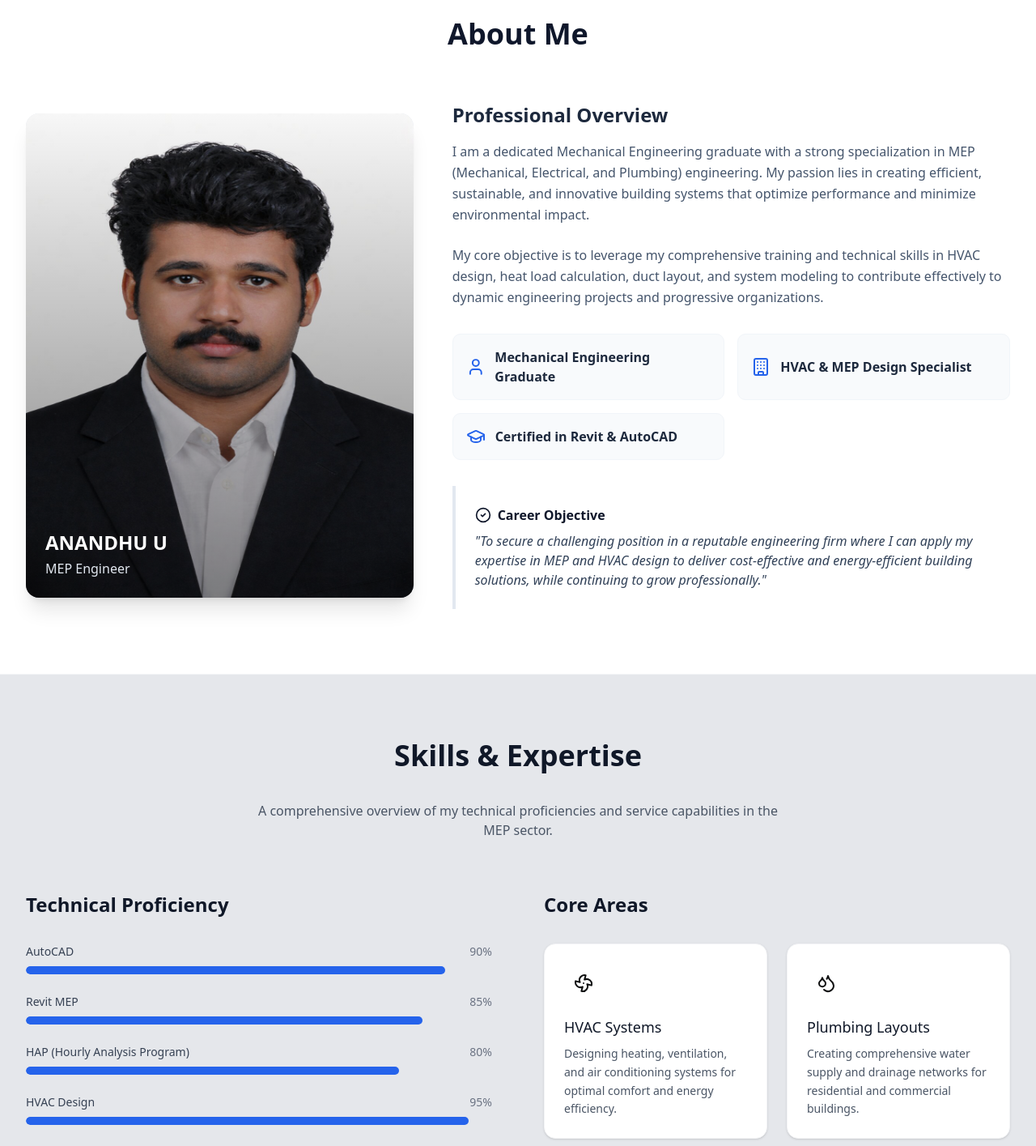
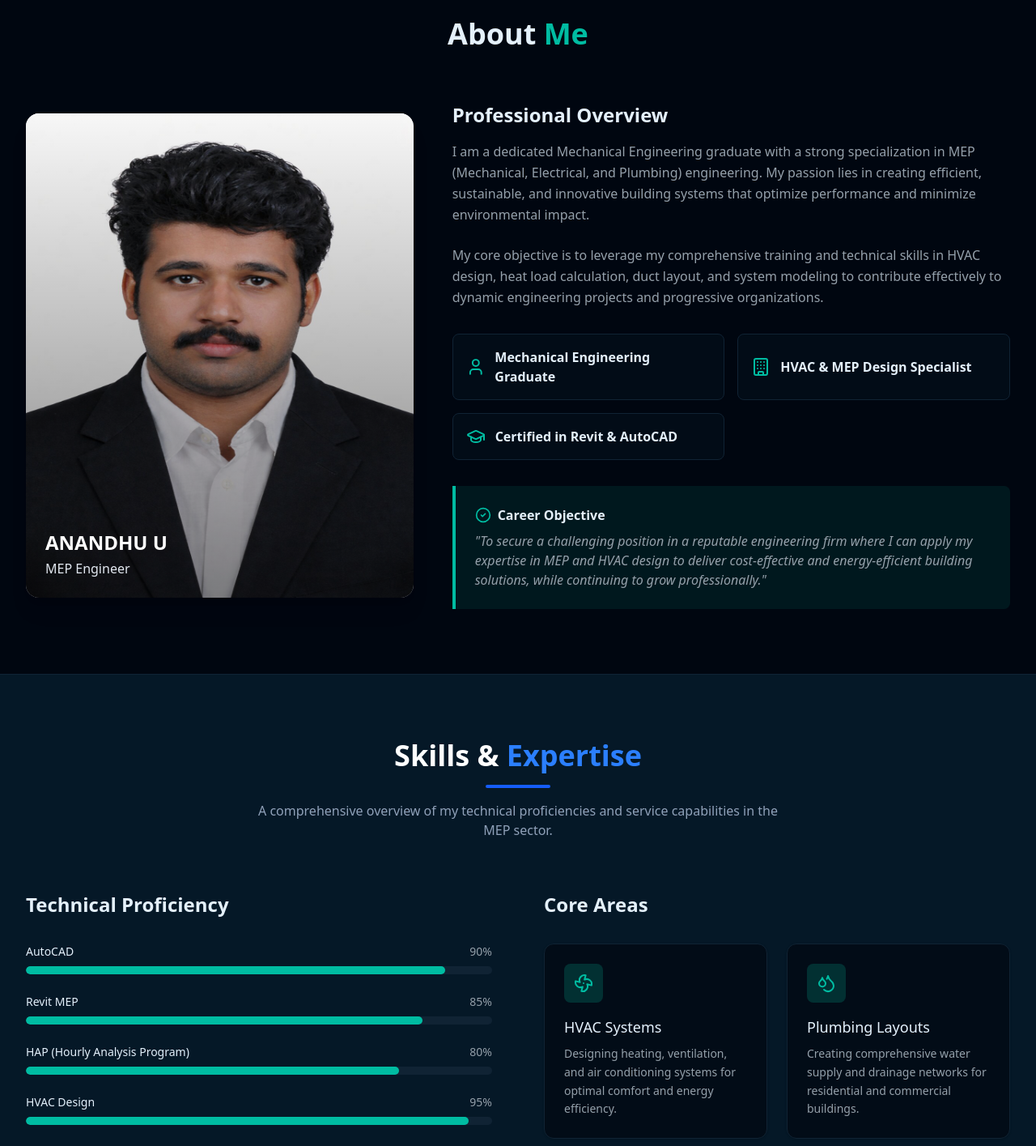
Before and after one commit to Anandhu936/my-new-portfolio, a Next.js app: page / in a window 1280 px wide. Shown: the part 820-2235 px from the top of the page at 81% size. Built offline with nearby package versions, Linux system fonts and the light colour scheme; a web font is replaced by a local one.

Commit message:
theme updated

```diff
--- a/app/globals.css
+++ b/app/globals.css
@@ -1,7 +1,5 @@
 @import "tailwindcss";
 @import "tw-animate-css";
-
-
 
 @theme inline {
   --radius-sm: calc(var(--radius) - 4px);
@@ -42,41 +40,39 @@
 }
 
 :root {
-  --radius: 0.625rem;
-  --background: oklch(1 0 0);
-  --foreground: oklch(16.304% 0.00269 248.154);
-  --card: oklch(1 0 0);
-  --card-foreground: oklch(0.145 0 0);
-  --popover: oklch(1 0 0);
-  --popover-foreground: oklch(0.145 0 0);
-  --primary: oklch(.546 .2153 262.87);
-  --primary-foreground: oklch(0.985 0 0);
-  --secondary: oklch(0.9676 .007 247.9);
-  --secondary-foreground: oklch(0.205 0 0);
-  --muted: oklch(0.97 0 0);
-  --muted-foreground: oklch(0.5547 0.0407 256.4);
-  --accent: oklch(0.97 0 0);
-  --accent-foreground: oklch(0.205 0 0);
-  --destructive: oklch(0.577 0.245 27.325);
-  --border: oklch(0.929 0.0126 255.53);
-  --input: oklch(0.922 0 0);
-  --ring: oklch(0.708 0 0);
-  --chart-1: oklch(0.646 0.222 41.116);
-  --chart-2: oklch(0.6 0.118 184.704);
-  --chart-3: oklch(0.398 0.07 227.392);
-  --chart-4: oklch(0.828 0.189 84.429);
-  --chart-5: oklch(0.769 0.188 70.08);
-  --sidebar: oklch(0.985 0 0);
-  --sidebar-foreground: oklch(0.145 0 0);
-  --sidebar-primary: oklch(0.205 0 0);
-  --sidebar-primary-foreground: oklch(0.985 0 0);
-  --sidebar-accent: oklch(0.97 0 0);
-  --sidebar-accent-foreground: oklch(0.205 0 0);
-  --sidebar-border: oklch(0.922 0 0);
-  --sidebar-ring: oklch(0.708 0 0);
+  --radius: 0.5rem;
+  --background: oklch(0.12 0.03 245);
+  --foreground: oklch(0.95 0.02 245);
+  --card: oklch(0.15 0.03 245);
+  --card-foreground: oklch(0.95 0.02 245);
+  --popover: oklch(0.15 0.03 245);
+  --popover-foreground: oklch(0.95 0.02 245);
+  --primary: oklch(0.70 0.15 180);
+  --primary-foreground: oklch(0.12 0.03 245);
+  --secondary: oklch(0.20 0.04 245);
+  --secondary-foreground: oklch(0.95 0.02 245);
+  --muted: oklch(0.20 0.04 245);
+  --muted-foreground: oklch(0.70 0.02 245);
+  --accent: oklch(0.25 0.05 180);
+  --accent-foreground: oklch(0.95 0.02 245);
+  --destructive: oklch(0.60 0.20 30);
+  --border: oklch(0.25 0.04 245);
+  --input: oklch(0.25 0.04 245);
+  --ring: oklch(0.70 0.15 180);
+  --chart-1: oklch(0.70 0.15 180);
+  --chart-2: oklch(0.60 0.18 200);
+  --chart-3: oklch(0.50 0.12 240);
+  --chart-4: oklch(0.80 0.10 160);
+  --chart-5: oklch(0.65 0.15 190);
+  --sidebar: oklch(0.10 0.02 245);
+  --sidebar-foreground: oklch(0.90 0.02 245);
+  --sidebar-primary: oklch(0.70 0.15 180);
+  --sidebar-primary-foreground: oklch(0.12 0.03 245);
+  --sidebar-accent: oklch(0.20 0.04 245);
+  --sidebar-accent-foreground: oklch(0.95 0.02 245);
+  --sidebar-border: oklch(0.20 0.04 245);
+  --sidebar-ring: oklch(0.70 0.15 180);
 }
-
-
 
 @layer base {
   * {
@@ -95,16 +91,8 @@
   --font-montserrat: var(--font-montserrat);
 }
 
-
 @layer utilities {
   .font-montserrat {
     font-family: var(--font-montserrat), sans-serif;
   }
 }
-
-@layer base {
-  :root {
-    --primary: 221.2 83.2% 53.3%; /* This is a HSL value */
-    /* ... */
-  }
-}
--- a/components/AboutSection.tsx
+++ b/components/AboutSection.tsx
@@ -29,7 +29,7 @@ const About: React.FC = () => {
   return (
     <section
       id="about"
-      className=" py-10 lg:py-20 bg-white border-t border-slate-100"
+      className=" py-10 lg:py-20 bg-background border-t border-border"
     >
       <div className="max-w-7xl mx-auto px-4 sm:px-6 lg:px-8">
         <motion.div
@@ -39,8 +39,8 @@ const About: React.FC = () => {
           transition={{ duration: 0.6 }}
           className="text-center mb-16"
         >
-          <h2 className="text-3xl md:text-4xl font-bold text-slate-900 mb-4">
-            About Me
+          <h2 className="text-3xl md:text-4xl font-bold text-foreground mb-4">
+            About <span className="text-primary">Me</span>
           </h2>
 
         </motion.div>
@@ -83,17 +83,17 @@ const About: React.FC = () => {
             transition={{ duration: 0.6, delay: 0.4 }}
             className="lg:col-span-7"
           >
-            <h3 className="text-2xl font-bold text-slate-800 mb-4">
+            <h3 className="text-2xl font-bold text-foreground mb-4">
               Professional Overview
             </h3>
-            <p className="text-slate-600 mb-6 leading-relaxed">
+            <p className="text-muted-foreground mb-6 leading-relaxed">
               I am a dedicated Mechanical Engineering graduate with a strong
               specialization in MEP (Mechanical, Electrical, and Plumbing)
               engineering. My passion lies in creating efficient, sustainable,
               and innovative building systems that optimize performance and
               minimize environmental impact.
             </p>
-            <p className="text-slate-600 mb-8 leading-relaxed">
+            <p className="text-muted-foreground mb-8 leading-relaxed">
               My core objective is to leverage my comprehensive training and
               technical skills in HVAC design, heat load calculation, duct
               layout, and system modeling to contribute effectively to dynamic
@@ -105,10 +105,10 @@ const About: React.FC = () => {
               {highlights.map((item, index) => (
                 <div
                   key={index}
-                  className="flex items-center gap-3 bg-slate-50 p-4 rounded-lg border border-slate-100"
+                  className="flex items-center gap-3 bg-card p-4 rounded-lg border border-border hover:border-primary/50 transition-colors"
                 >
                   {item.icon}
-                  <span className="font-semibold text-slate-800">
+                  <span className="font-semibold text-foreground">
                     {item.title}
                   </span>
                 </div>
@@ -116,12 +116,12 @@ const About: React.FC = () => {
             </div>
 
             {/* Career Objective Box */}
-            <div className="bg-primary-50 border-l-4 border-primary-500 p-6 rounded-r-lg">
-              <h4 className="flex items-center gap-2 font-bold text-slate-900 mb-2">
-                <CheckCircle2 className="text-primary-500" size={20} /> Career
+            <div className="bg-primary/10 border-l-4 border-primary p-6 rounded-r-lg">
+              <h4 className="flex items-center gap-2 font-bold text-foreground mb-2">
+                <CheckCircle2 className="text-primary" size={20} /> Career
                 Objective
               </h4>
-              <p className="text-slate-700 italic">
+              <p className="text-muted-foreground italic">
                 &quot;To secure a challenging position in a reputable
                 engineering firm where I can apply my expertise in MEP and HVAC
                 design to deliver cost-effective and energy-efficient building
--- a/components/Footer.tsx
+++ b/components/Footer.tsx
@@ -6,7 +6,7 @@ import { Facebook, Instagram, Twitter, Github } from "lucide-react";
 
 export default function Footer() {
     return (
-        <footer className="bg-white backdrop-blur-md border-t border-border/50 py-8 ">
+        <footer className="bg-card backdrop-blur-md border-t border-border py-8 ">
             <div className="max-w-7xl mx-auto px-6 flex flex-col md:flex-row items-center justify-between gap-6">
                 {/* Navigation */}
                 <nav className="flex space-x-6 text-sm font-medium">
--- a/components/Navigation.tsx
+++ b/components/Navigation.tsx
@@ -5,7 +5,7 @@ import MobileNavigation from "./MobileNavigation";
 
 export default function Navbar() {
     return (
-        <nav className="sticky top-0 z-50 bg-white backdrop-blur-md border-b border-border/50">
+        <nav className="sticky top-0 z-50 bg-card/95 backdrop-blur-md border-b border-border">
             <div className="max-7xl mx-auto px-4 sm:px-6 lg:px-8">
                 <div className="flex justify-between items-center h-20">
                     {/* {logo} */}
--- a/components/SkillsSection.tsx
+++ b/components/SkillsSection.tsx
@@ -39,7 +39,7 @@ const serviceAreas = [
 
 export function SkillsSection() {
   return (
-    <section id="skills" className="py-10 lg:py-20 bg-gray-200 border-y border-gray-100">
+    <section id="skills" className="py-10 lg:py-20 bg-secondary border-y border-border">
       <div className="max-w-7xl mx-auto px-4 sm:px-6 lg:px-8">
         <motion.div
           initial={{ opacity: 0, y: 20 }}
@@ -48,11 +48,11 @@ export function SkillsSection() {
           transition={{ duration: 0.5 }}
           className="text-center mb-16"
         >
-          <h2 className="text-3xl md:text-4xl font-bold text-gray-900 mb-4">
-            Skills & Expertise
+          <h2 className="text-3xl md:text-4xl font-bold text-white mb-4">
+            Skills & <span className="text-blue-500">Expertise</span>
           </h2>
-          <div className="h-1 w-20 bg-primary-600 mx-auto rounded-full" />
-          <p className="mt-4 text-gray-600 max-w-2xl mx-auto">
+          <div className="h-1 w-20 bg-blue-600 mx-auto rounded-full" />
+          <p className="mt-4 text-slate-400 max-w-2xl mx-auto">
             A comprehensive overview of my technical proficiencies and service capabilities in the MEP sector.
           </p>
         </motion.div>
@@ -65,15 +65,15 @@ export function SkillsSection() {
             viewport={{ once: true }}
             transition={{ duration: 0.5 }}
           >
-            <h3 className="text-2xl font-semibold mb-8 text-gray-900">Technical Proficiency</h3>
+            <h3 className="text-2xl font-semibold mb-8 text-foreground">Technical Proficiency</h3>
             <div className="space-y-6">
               {technicalSkills.map((skill, index) => (
                 <div key={skill.name}>
                   <div className="flex justify-between mb-2">
-                    <span className="text-sm font-medium text-gray-700">{skill.name}</span>
-                    <span className="text-sm font-medium text-gray-500">{skill.level}%</span>
+                    <span className="text-sm font-medium text-foreground">{skill.name}</span>
+                    <span className="text-sm font-medium text-muted-foreground">{skill.level}%</span>
                   </div>
-                  <div className="w-full bg-gray-200 rounded-full h-2.5 overflow-hidden">
+                  <div className="w-full bg-border rounded-full h-2.5 overflow-hidden">
                     <motion.div
                       className="bg-primary h-2.5 rounded-full"
                       initial={{ width: 0 }}
@@ -94,19 +94,19 @@ export function SkillsSection() {
             viewport={{ once: true }}
             transition={{ duration: 0.5 }}
           >
-            <h3 className="text-2xl font-semibold mb-8 text-gray-900">Core Areas</h3>
+            <h3 className="text-2xl font-semibold mb-8 text-foreground">Core Areas</h3>
             <div className="grid grid-cols-1 sm:grid-cols-2 gap-6">
               {serviceAreas.map((area) => (
                 <motion.div
                   key={area.title}
                   whileHover={{ y: -5 }}
-                  className="bg-white p-6 rounded-xl shadow-sm border border-gray-100"
+                  className="bg-card p-6 rounded-xl shadow-sm border border-border hover:border-primary/50 hover:shadow-primary/10 hover:shadow-lg transition-all"
                 >
-                  <div className="h-12 w-12 rounded-lg bg-primary-50 text-primary-600 flex items-center justify-center mb-4">
+                  <div className="h-12 w-12 rounded-lg bg-primary/20 text-primary flex items-center justify-center mb-4">
                     <area.icon className="h-6 w-6" />
                   </div>
-                  <h4 className="text-lg font-medium text-gray-900 mb-2">{area.title}</h4>
-                  <p className="text-sm text-gray-600 leading-relaxed">{area.description}</p>
+                  <h4 className="text-lg font-medium text-foreground mb-2">{area.title}</h4>
+                  <p className="text-sm text-muted-foreground leading-relaxed">{area.description}</p>
                 </motion.div>
               ))}
             </div>
```
Also changed, not shown: components/CertificationSection.tsx (+5 -5 lines), components/ContactSection.tsx (+20 -20 lines), components/ExperienceSection.tsx (+10 -10 lines), components/HeroSection.tsx (+8 -8 lines), components/ProjectSection.tsx (+8 -8 lines).
